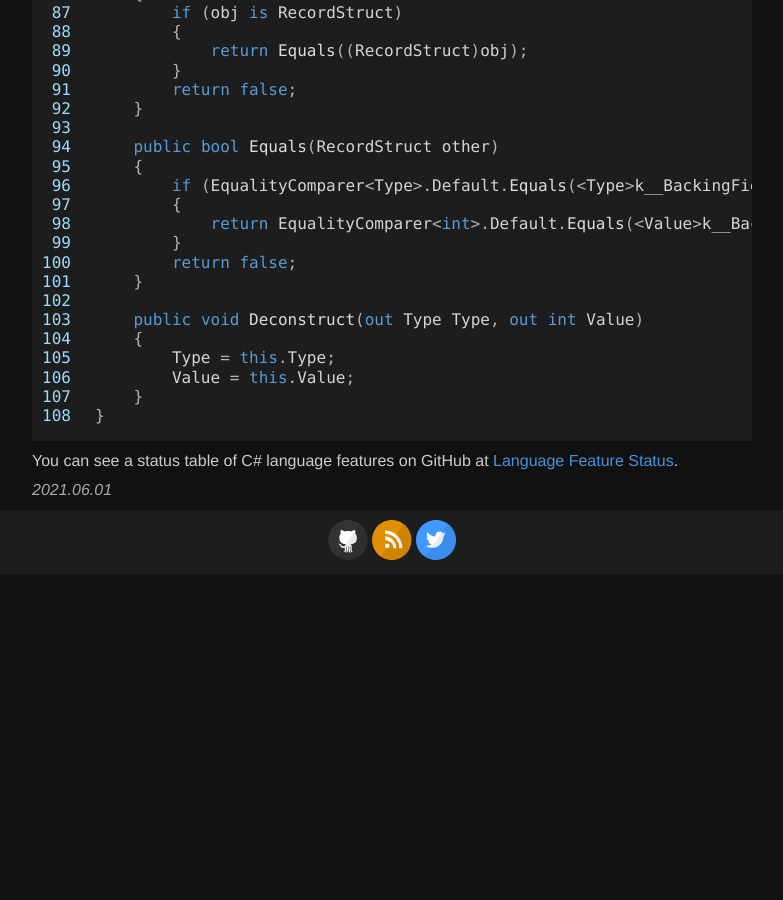
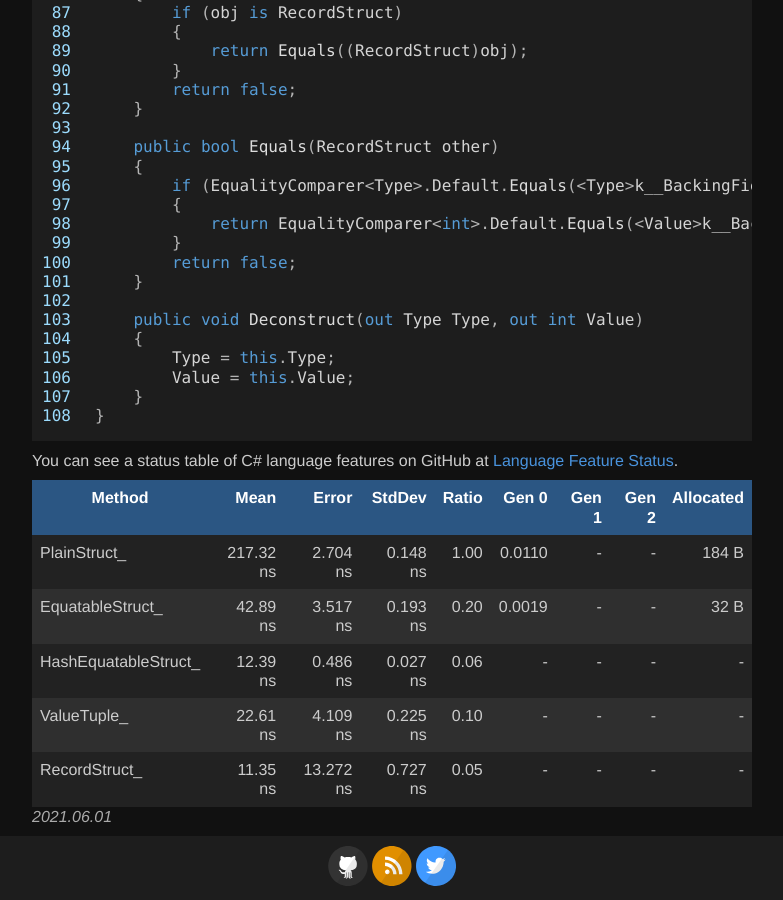
Before and after one commit to nietras/nietras.github.io, a Jekyll site: the page built from _posts/2021-06-01-csharp-10-record-struct.md, in a window 1280 px wide and 900 px high, scrolled down 3535 px. Shown: the whole window, without its empty margins (248-1031 px from the left). Built offline with Jekyll 4.4.1, drawn with Linux system fonts in a browser that asks for light colours; before the commit the page ends 4109 px from its top, so only the background shows below that.

Commit message:
early bench

```diff
--- a/_posts/2021-06-01-csharp-10-record-struct.md
+++ b/_posts/2021-06-01-csharp-10-record-struct.md
@@ -205,3 +205,11 @@ public struct RecordStruct : IEquatable<RecordStruct>
 
 You can see a status table of C# language features on GitHub at
 [Language Feature Status](https://github.com/dotnet/roslyn/blob/master/docs/Language%20Feature%20Status.md).
+
+|               Method |      Mean |     Error |   StdDev | Ratio |  Gen 0 | Gen 1 | Gen 2 | Allocated |
+|--------------------- |----------:|----------:|---------:|------:|-------:|------:|------:|----------:|
+|         PlainStruct_ | 217.32 ns |  2.704 ns | 0.148 ns |  1.00 | 0.0110 |     - |     - |     184 B |
+|     EquatableStruct_ |  42.89 ns |  3.517 ns | 0.193 ns |  0.20 | 0.0019 |     - |     - |      32 B |
+| HashEquatableStruct_ |  12.39 ns |  0.486 ns | 0.027 ns |  0.06 |      - |     - |     - |         - |
+|          ValueTuple_ |  22.61 ns |  4.109 ns | 0.225 ns |  0.10 |      - |     - |     - |         - |
+|        RecordStruct_ |  11.35 ns | 13.272 ns | 0.727 ns |  0.05 |      - |     - |     - |         - |
```
